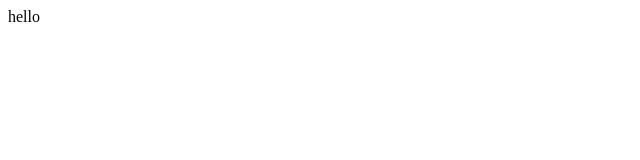
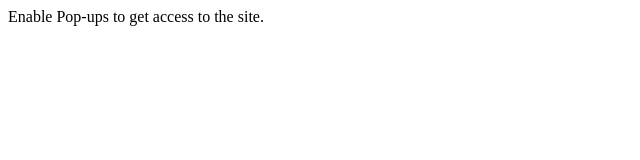
Before and after one commit to vampyres/websitespammer, a plain HTML site: page index.html in a window 1280 px wide. Shown: the whole page, without its empty margins (0-640 px from the left). Drawn offline with Linux system fonts and the light colour scheme.

Commit message:
Update index.html

```diff
--- a/index.html
+++ b/index.html
@@ -6,7 +6,7 @@
   <title>wsp.</title>
 </head>
 <body>
-  <a>hello</a>
+  <a>Enable Pop-ups to get access to the site.</a>
   <script>
     window.open("https://website-real.pages.dev", "_blank");
         window.open("https://website-real.pages.dev", "_blank");
```
